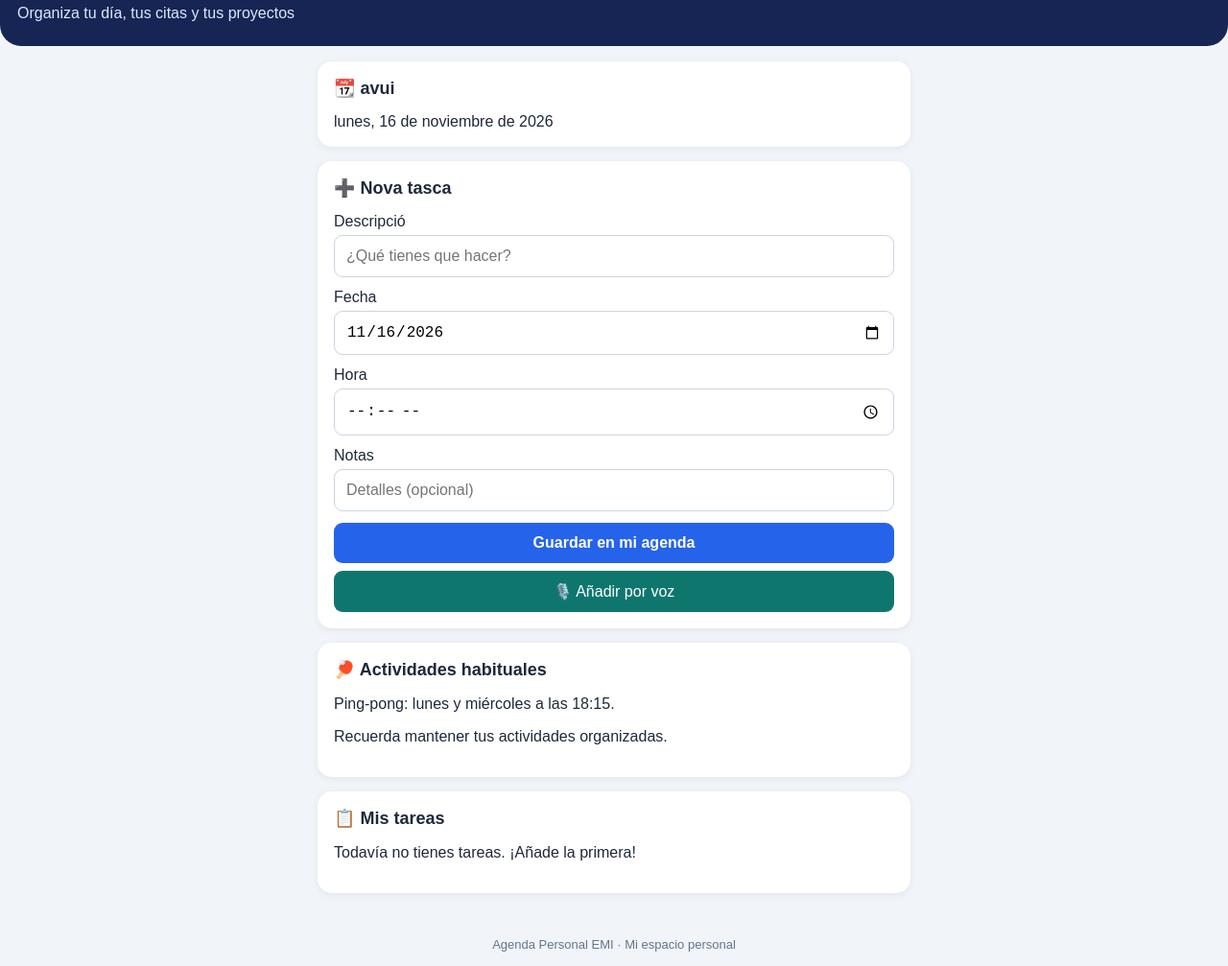
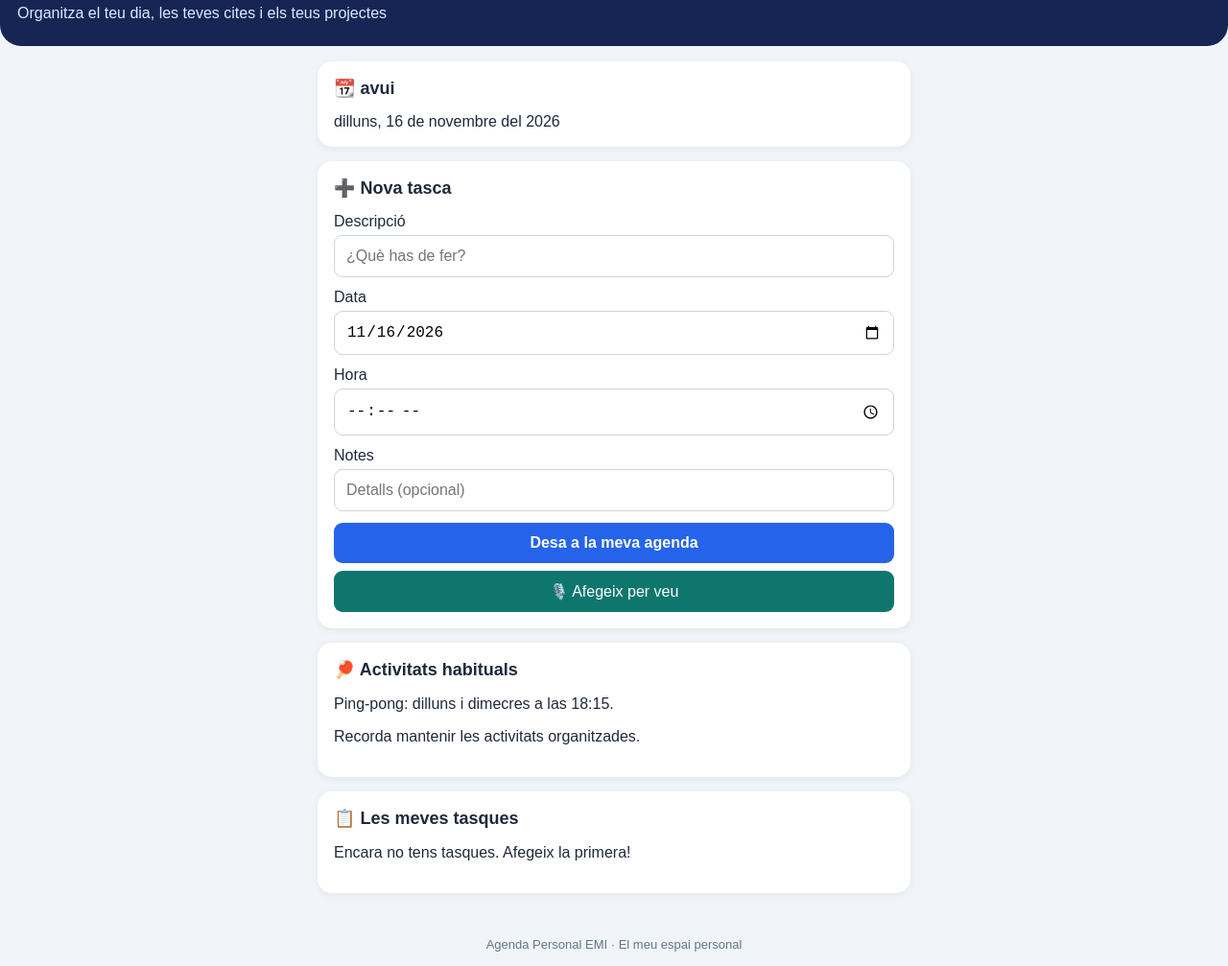
Before and after one commit to Emilio-1972/agenda-personal-emi, a plain HTML site: page index.html in a window 1280 px wide. Shown: the part 57-1064 px from the top of the page at 96% size. Drawn offline with Linux system fonts and the light colour scheme.

Commit message:
Update index.html

```diff
--- a/index.html
+++ b/index.html
@@ -34,7 +34,7 @@ footer{text-align:center;color:#64748b;padding:15px;font-size:13px}
 <body>
 <header>
 <h1>📅 Agenda Personal EMI</h1>
-<p>Organiza tu día, tus citas y tus proyectos</p>
+<p>Organitza el teu dia, les teves cites i els teus projectes</p>
 </header>
 <main>
 <div class="card">
@@ -45,28 +45,28 @@ footer{text-align:center;color:#64748b;padding:15px;font-size:13px}
 <h2>➕ Nova tasca</h2>
 <form id="taskForm">
 Descripció
-<input id="name" placeholder="¿Qué tienes que hacer?" required>
-<label>Fecha</label>
+<input id="name" placeholder="¿Què has de fer?" required>
+<label>Data</label>
 <input id="date" type="date" required>
 <label>Hora</label>
 <input id="time" type="time">
-<label>Notas</label>
-<input id="notes" placeholder="Detalles (opcional)">
-<button class="add" type="submit">Guardar en mi agenda</button>
+<label>Notes</label>
+<input id="notes" placeholder="Detalls (opcional)">
+<button class="add" type="submit">Desa a la meva agenda</button>
 </form>
-<button class="voice" id="voice" type="button">🎙️ Añadir por voz</button>
+<button class="voice" id="voice" type="button">🎙️ Afegeix per veu</button>
 </div>
 <div class="card">
-<h2>🏓 Actividades habituales</h2>
-<p>Ping-pong: lunes y miércoles a las 18:15.</p>
-<p>Recuerda mantener tus actividades organizadas.</p>
+<h2>🏓 Activitats habituals</h2>
+<p>Ping-pong: dilluns i dimecres a las 18:15.</p>
+<p>Recorda mantenir les activitats organitzades.</p>
 </div>
 <div class="card">
-<h2>📋 Mis tareas</h2>
+<h2>📋 Les meves tasques</h2>
 <div id="tasks"></div>
 </div>
 </main>
-<footer>Agenda Personal EMI · Mi espacio personal</footer>
+<footer>Agenda Personal EMI · El meu espai personal</footer>
 <script>
 const $ = id => document.getElementById(id);
 let tasks = JSON.parse(localStorage.getItem("agendaEMI") || "[]");
@@ -76,12 +76,12 @@ function save(){
 }
 function render(){
  $("today").textContent =
- new Date().toLocaleDateString("es-ES",
+ new Date().toLocaleDateString("ca-ES",
  {weekday:"long",day:"numeric",month:"long",year:"numeric"});
  const list=$("tasks");
  list.innerHTML="";
  if(!tasks.length){
- list.innerHTML="<p>Todavía no tienes tareas. ¡Añade la primera!</p>";
+ list.innerHTML="<p>Encara no tens tasques. Afegeix la primera!</p>";
  return;
  }
  tasks.sort((a,b)=>(a.date+a.time).localeCompare(b.date+b.time));
@@ -91,20 +91,20 @@ function render(){
  const title=document.createElement("strong");
  title.textContent=t.name;
  const info=document.createElement("small");
- info.textContent=t.date+" · "+(t.time||"Sin hora")+
+ info.textContent=t.date+" · "+(t.time||"Sense hora")+
  (t.notes?" · "+t.notes:"");
  const complete=document.createElement("button");
  complete.className="complete";
- complete.textContent=t.done?"Pendiente":"Completada";
+ complete.textContent=t.done?"Pendent":"Completada";
  complete.onclick=()=>{
  t.done=!t.done;
  save();
  };
  const del=document.createElement("button");
  del.className="delete";
- del.textContent="Eliminar";
+ del.textContent="Elimina";
  del.onclick=()=>{
- if(confirm("¿Eliminar esta tarea?")){
+ if(confirm("¿Vols eliminar aquesta tasca?")){
  tasks=tasks.filter(x=>x.id!==t.id);
  save();
  }
```
